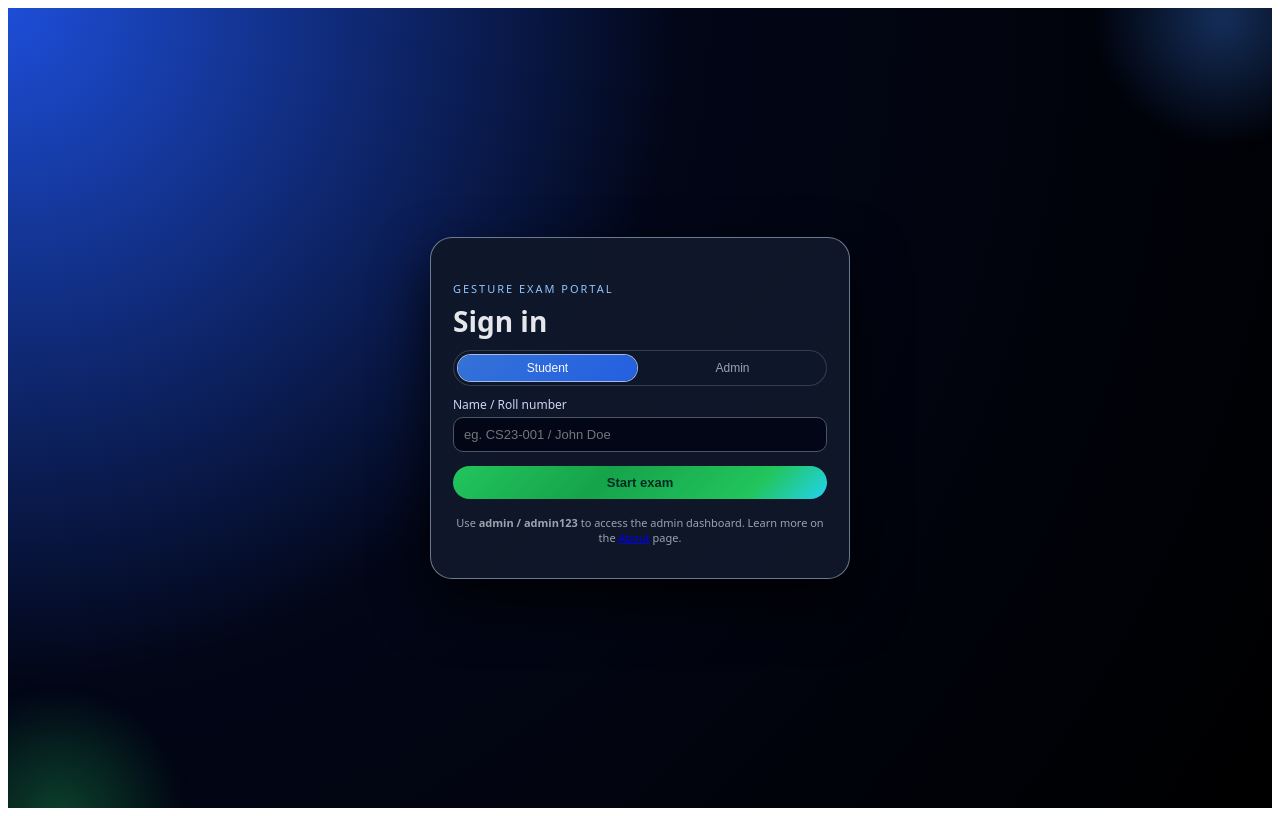
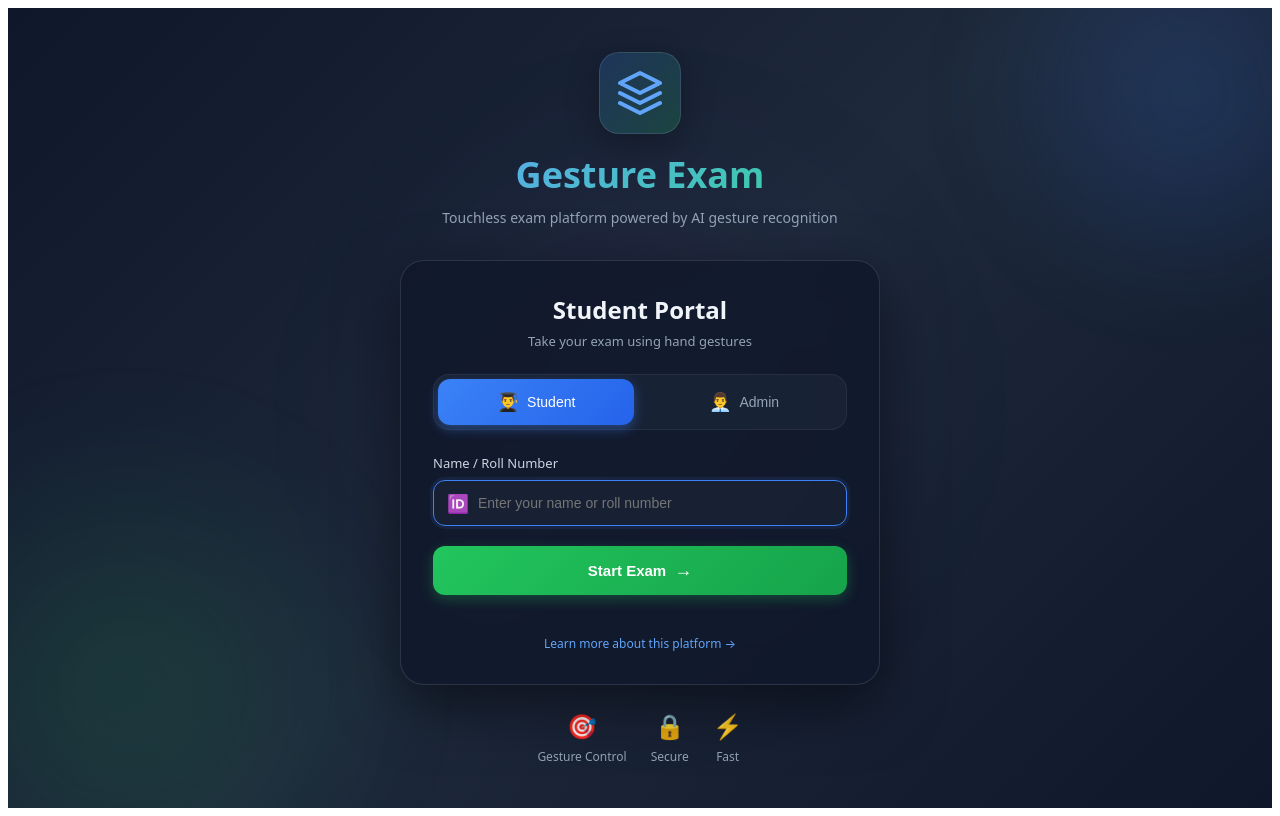
Before and after one commit to Anusha-Dhanyamraju/gesture-exam-portal, a React (Create React App) app in the folder frontend/: page / in a window 1280 px wide. Built offline with nearby package versions, Linux system fonts and the light colour scheme; no server answers.

Commit message:
Polished ui

```diff
--- a/frontend/src/pages/Login.jsx
+++ b/frontend/src/pages/Login.jsx
@@ -1,5 +1,5 @@
 import React, { useState } from "react";
-import { useNavigate } from "react-router-dom";
+import { useNavigate, Link } from "react-router-dom";
 import axios from "axios";
 import { API_BASE_URL } from "../config";
 
@@ -57,16 +57,63 @@ export default function Login() {
 
   return (
     <div style={styles.page}>
-      <div style={styles.glowOrbTop} />
-      <div style={styles.glowOrbBottom} />
+      {/* Animated background orbs */}
+      <div style={styles.glowOrb1} />
+      <div style={styles.glowOrb2} />
+      <div style={styles.glowOrb3} />
 
-      <div style={styles.shell}>
+      {/* Main container */}
+      <div style={styles.container}>
+        {/* Logo/Brand section */}
+        <div style={styles.brandSection}>
+          <div style={styles.logoCircle}>
+            <svg width="48" height="48" viewBox="0 0 24 24" fill="none" xmlns="http://www.w3.org/2000/svg">
+              <path
+                d="M12 2L2 7L12 12L22 7L12 2Z"
+                stroke="currentColor"
+                strokeWidth="2"
+                strokeLinecap="round"
+                strokeLinejoin="round"
+                fill="none"
+              />
+              <path
+                d="M2 17L12 22L22 17"
+                stroke="currentColor"
+                strokeWidth="2"
+                strokeLinecap="round"
+                strokeLinejoin="round"
+                fill="none"
+              />
+              <path
+                d="M2 12L12 17L22 12"
+                stroke="currentColor"
+                strokeWidth="2"
+                strokeLinecap="round"
+                strokeLinejoin="round"
+                fill="none"
+              />
+            </svg>
+          </div>
+          <h1 style={styles.brandTitle}>Gesture Exam</h1>
+          <p style={styles.brandSubtitle}>
+            Touchless exam platform powered by AI gesture recognition
+          </p>
+        </div>
+
+        {/* Login card */}
         <div style={styles.card}>
           <div style={styles.cardHeader}>
-            <p style={styles.eyebrow}>Gesture Exam Portal</p>
-            <h1 style={styles.heroTitle}>Sign in</h1>
+            <h2 style={styles.cardTitle}>
+              {role === "admin" ? "Admin Portal" : "Student Portal"}
+            </h2>
+            <p style={styles.cardSubtitle}>
+              {role === "admin"
+                ? "Manage questions and view results"
+                : "Take your exam using hand gestures"}
+            </p>
           </div>
 
+          {/* Role toggle */}
           <div style={styles.roleToggle}>
             <button
               type="button"
@@ -80,7 +127,8 @@ export default function Login() {
                 ...(role === "student" ? styles.roleButtonActive : {}),
               }}
             >
-                Student
+              <span style={styles.roleIcon}>👨‍🎓</span>
+              <span>Student</span>
             </button>
             <button
               type="button"
@@ -93,63 +141,109 @@ export default function Login() {
                 ...(role === "admin" ? styles.roleButtonActive : {}),
               }}
             >
-                Admin
+              <span style={styles.roleIcon}>👨‍💼</span>
+              <span>Admin</span>
             </button>
           </div>
 
+          {/* Form */}
           <form onSubmit={handleLogin} style={styles.form}>
+            <div style={styles.inputGroup}>
               <label style={styles.label}>
-              <span style={styles.labelText}>
-                {role === "admin" ? "Admin username" : "Name / Roll number"}
+                {role === "admin" ? "Username" : "Name / Roll Number"}
+              </label>
+              <div style={styles.inputWrapper}>
+                <span style={styles.inputIcon}>
+                  {role === "admin" ? "👤" : "🆔"}
                 </span>
                 <input
                   style={styles.input}
                   type="text"
                   placeholder={
-                  role === "admin" ? "eg. admin" : "eg. CS23-001 / John Doe"
+                    role === "admin" ? "Enter username" : "Enter your name or roll number"
                   }
                   value={id}
                   onChange={(e) => setId(e.target.value)}
+                  autoFocus
                 />
-            </label>
+              </div>
+            </div>
 
             {role === "admin" && (
-              <label style={styles.label}>
-                <span style={styles.labelText}>Password</span>
+              <div style={styles.inputGroup}>
+                <label style={styles.label}>Password</label>
+                <div style={styles.inputWrapper}>
+                  <span style={styles.inputIcon}>🔒</span>
                   <input
                     style={styles.input}
                     type="password"
-                  placeholder="Enter admin password"
+                    placeholder="Enter password"
                     value={password}
                     onChange={(e) => setPassword(e.target.value)}
                   />
-              </label>
+                </div>
+              </div>
             )}
 
-            {error && <p style={styles.error}>{error}</p>}
+            {error && (
+              <div style={styles.errorBox}>
+                <span style={styles.errorIcon}>⚠️</span>
+                <span style={styles.errorText}>{error}</span>
+              </div>
+            )}
 
             <button
               type="submit"
               style={{
-                ...styles.button,
-                opacity: loading ? 0.8 : 1,
+                ...styles.submitButton,
+                ...(loading ? styles.submitButtonLoading : {}),
               }}
               disabled={loading}
             >
-              {loading
-                ? role === "admin"
-                  ? "Signing in…"
-                  : "Joining exam…"
-                : role === "admin"
-                ? "Sign in as admin"
-                : "Start exam"}
+              {loading ? (
+                <>
+                  <span style={styles.spinner}></span>
+                  <span>
+                    {role === "admin" ? "Signing in..." : "Joining exam..."}
+                  </span>
+                </>
+              ) : (
+                <>
+                  <span>{role === "admin" ? "Sign In" : "Start Exam"}</span>
+                  <span style={styles.buttonArrow}>→</span>
+                </>
+              )}
             </button>
 
+            <div style={styles.footer}>
               <p style={styles.helperText}>
-              Use <strong>admin / admin123</strong> to access the admin
-              dashboard. Learn more on the <a href="/about">About</a> page.
+                {role === "admin" && (
+                  <>
+                    Demo: <strong>admin</strong> / <strong>admin123</strong>
+                  </>
+                )}
               </p>
+              <Link to="/about" style={styles.aboutLink}>
+                Learn more about this platform →
+              </Link>
+            </div>
           </form>
+        </div>
+
+        {/* Features preview */}
+        <div style={styles.features}>
+          <div style={styles.feature}>
+            <span style={styles.featureIcon}>🎯</span>
+            <span style={styles.featureText}>Gesture Control</span>
+          </div>
+          <div style={styles.feature}>
+            <span style={styles.featureIcon}>🔒</span>
+            <span style={styles.featureText}>Secure</span>
+          </div>
+          <div style={styles.feature}>
+            <span style={styles.featureIcon}>⚡</span>
+            <span style={styles.featureText}>Fast</span>
+          </div>
         </div>
       </div>
     </div>
@@ -159,183 +253,307 @@ export default function Login() {
 const styles = {
   page: {
     minHeight: "100vh",
-    margin: 0,
     background:
-      "radial-gradient(circle at top left, #1d4ed8 0, #020617 45%, #000 100%)",
-    color: "#e5e7eb",
+      "linear-gradient(135deg, #0f172a 0%, #1e293b 50%, #0f172a 100%)",
+    color: "#f1f5f9",
     fontFamily:
-      "system-ui, -apple-system, BlinkMacSystemFont, 'Segoe UI', sans-serif",
+      "system-ui, -apple-system, BlinkMacSystemFont, 'Segoe UI', 'Roboto', sans-serif",
     display: "flex",
     alignItems: "center",
     justifyContent: "center",
-    padding: "24px",
+    padding: "20px",
     boxSizing: "border-box",
     position: "relative",
     overflow: "hidden",
   },
-  glowOrbTop: {
+  glowOrb1: {
     position: "absolute",
-    top: "-120px",
-    right: "-80px",
-    width: "260px",
-    height: "260px",
+    top: "-100px",
+    right: "-100px",
+    width: "400px",
+    height: "400px",
+    background: "radial-gradient(circle, rgba(59,130,246,0.2), transparent 70%)",
+    filter: "blur(40px)",
+    pointerEvents: "none",
+    animation: "float 8s ease-in-out infinite",
+  },
+  glowOrb2: {
+    position: "absolute",
+    bottom: "-150px",
+    left: "-150px",
+    width: "500px",
+    height: "500px",
+    background: "radial-gradient(circle, rgba(34,197,94,0.15), transparent 70%)",
+    filter: "blur(50px)",
+    pointerEvents: "none",
+    animation: "float 10s ease-in-out infinite reverse",
+  },
+  glowOrb3: {
+    position: "absolute",
+    top: "50%",
+    left: "50%",
+    transform: "translate(-50%, -50%)",
+    width: "600px",
+    height: "600px",
+    background: "radial-gradient(circle, rgba(139,92,246,0.1), transparent 70%)",
+    filter: "blur(60px)",
+    pointerEvents: "none",
+    animation: "pulse 12s ease-in-out infinite",
+  },
+  container: {
+    position: "relative",
+    zIndex: 1,
+    width: "100%",
+    maxWidth: "480px",
+    display: "flex",
+    flexDirection: "column",
+    gap: "24px",
+  },
+  brandSection: {
+    textAlign: "center",
+    marginBottom: "8px",
+  },
+  logoCircle: {
+    width: "80px",
+    height: "80px",
+    margin: "0 auto 16px",
+    borderRadius: "20px",
     background:
-      "radial-gradient(circle, rgba(59,130,246,0.35), transparent 70%)",
-    filter: "blur(6px)",
-    pointerEvents: "none",
+      "linear-gradient(135deg, rgba(59,130,246,0.2), rgba(34,197,94,0.2))",
+    display: "flex",
+    alignItems: "center",
+    justifyContent: "center",
+    color: "#60a5fa",
+    border: "1px solid rgba(148,163,184,0.2)",
+    boxShadow: "0 8px 32px rgba(0,0,0,0.3)",
   },
-  glowOrbBottom: {
-    position: "absolute",
-    bottom: "-140px",
-    left: "-80px",
-    width: "260px",
-    height: "260px",
-    background:
-      "radial-gradient(circle, rgba(34,197,94,0.32), transparent 70%)",
-    filter: "blur(8px)",
-    pointerEvents: "none",
+  brandTitle: {
+    fontSize: "36px",
+    fontWeight: 800,
+    margin: "0 0 8px 0",
+    background: "linear-gradient(135deg, #60a5fa, #34d399)",
+    WebkitBackgroundClip: "text",
+    WebkitTextFillColor: "transparent",
+    backgroundClip: "text",
   },
-  shell: {
-    position: "relative",
-    width: "100%",
-    maxWidth: "420px",
-    borderRadius: "22px",
-    padding: "22px 20px 20px",
-    background:
-      "linear-gradient(135deg, rgba(15,23,42,0.98), rgba(15,23,42,0.95))",
-    border: "1px solid rgba(148,163,184,0.7)",
-    boxShadow: "0 24px 55px rgba(0,0,0,0.75)",
-    boxSizing: "border-box",
-  },
-  eyebrow: {
-    fontSize: "11px",
-    letterSpacing: "0.18em",
-    textTransform: "uppercase",
-    color: "#93c5fd",
-    marginBottom: "6px",
-  },
-  heroTitle: {
-    fontSize: "28px",
-    fontWeight: 800,
+  brandSubtitle: {
+    fontSize: "14px",
+    color: "#94a3b8",
     margin: 0,
-  },
-  heroAccent: {
-    color: "#22c55e",
-  },
-  heroSubtitle: {
-    fontSize: "13px",
-    color: "#cbd5f5",
-    marginTop: "8px",
-    maxWidth: "420px",
-    lineHeight: 1.6,
-  },
-  chipRow: {
-    display: "flex",
-    flexWrap: "wrap",
-    gap: "6px",
-    marginTop: "14px",
-  },
-  chip: {
-    fontSize: "11px",
-    padding: "5px 9px",
-    borderRadius: "999px",
-    backgroundColor: "rgba(15,23,42,0.9)",
-    border: "1px solid rgba(148,163,184,0.6)",
+    lineHeight: 1.5,
   },
   card: {
-    width: "100%",
-    borderRadius: "16px",
-    padding: "10px 2px 2px",
+    background: "rgba(15,23,42,0.8)",
+    backdropFilter: "blur(20px)",
+    borderRadius: "24px",
+    padding: "32px",
+    border: "1px solid rgba(148,163,184,0.2)",
+    boxShadow: "0 20px 60px rgba(0,0,0,0.5)",
     boxSizing: "border-box",
   },
   cardHeader: {
-    marginBottom: "10px",
+    textAlign: "center",
+    marginBottom: "24px",
   },
   cardTitle: {
-    fontSize: "18px",
-    margin: 0,
+    fontSize: "24px",
     fontWeight: 700,
+    margin: "0 0 6px 0",
+    color: "#f1f5f9",
   },
   cardSubtitle: {
-    fontSize: "12px",
-    color: "#9ca3af",
-    marginTop: "4px",
+    fontSize: "13px",
+    color: "#94a3b8",
+    margin: 0,
   },
   roleToggle: {
     display: "grid",
     gridTemplateColumns: "1fr 1fr",
-    gap: "6px",
+    gap: "12px",
+    marginBottom: "24px",
     padding: "4px",
-    borderRadius: "999px",
-    backgroundColor: "rgba(15,23,42,0.95)",
-    border: "1px solid rgba(55,65,81,0.9)",
-    marginBottom: "10px",
+    borderRadius: "16px",
+    background: "rgba(30,41,59,0.6)",
+    border: "1px solid rgba(148,163,184,0.1)",
   },
   roleButton: {
-    borderRadius: "999px",
+    display: "flex",
+    alignItems: "center",
+    justifyContent: "center",
+    gap: "8px",
+    padding: "12px 16px",
+    borderRadius: "12px",
     border: "none",
-    padding: "6px 0",
-    fontSize: "12px",
+    background: "transparent",
+    color: "#94a3b8",
+    fontSize: "14px",
     fontWeight: 500,
-    background: "transparent",
-    color: "#9ca3af",
     cursor: "pointer",
-    transition: "all 0.12s ease",
+    transition: "all 0.2s ease",
   },
   roleButtonActive: {
-    background:
-      "linear-gradient(135deg, rgba(59,130,246,0.85), rgba(37,99,235,0.95))",
-    color: "#f9fafb",
-    boxShadow: "0 0 0 1px rgba(191,219,254,0.85)",
+    background: "linear-gradient(135deg, #3b82f6, #2563eb)",
+    color: "#ffffff",
+    boxShadow: "0 4px 12px rgba(59,130,246,0.4)",
+  },
+  roleIcon: {
+    fontSize: "18px",
   },
   form: {
-    marginTop: "4px",
+    display: "flex",
+    flexDirection: "column",
+    gap: "20px",
+  },
+  inputGroup: {
     display: "flex",
     flexDirection: "column",
     gap: "8px",
   },
   label: {
+    fontSize: "13px",
+    fontWeight: 500,
+    color: "#cbd5e1",
+  },
+  inputWrapper: {
+    position: "relative",
     display: "flex",
-    flexDirection: "column",
-    gap: "4px",
-    textAlign: "left",
+    alignItems: "center",
   },
-  labelText: {
-    fontSize: "12px",
-    color: "#cbd5f5",
+  inputIcon: {
+    position: "absolute",
+    left: "14px",
+    fontSize: "18px",
+    zIndex: 1,
   },
   input: {
     width: "100%",
-    padding: "9px 10px",
-    borderRadius: "10px",
-    border: "1px solid #4b5563",
-    backgroundColor: "#020617",
-    color: "#e5e7eb",
+    padding: "14px 14px 14px 44px",
+    borderRadius: "12px",
+    border: "1px solid rgba(148,163,184,0.2)",
+    background: "rgba(30,41,59,0.5)",
+    color: "#f1f5f9",
+    fontSize: "14px",
+    boxSizing: "border-box",
+    transition: "all 0.2s ease",
+    outline: "none",
+  },
+  inputFocus: {
+    borderColor: "#3b82f6",
+    boxShadow: "0 0 0 3px rgba(59,130,246,0.1)",
+  },
+  errorBox: {
+    display: "flex",
+    alignItems: "center",
+    gap: "8px",
+    padding: "12px 16px",
+    borderRadius: "12px",
+    background: "rgba(239,68,68,0.1)",
+    border: "1px solid rgba(239,68,68,0.3)",
+  },
+  errorIcon: {
+    fontSize: "18px",
+  },
+  errorText: {
     fontSize: "13px",
-    boxSizing: "border-box",
+    color: "#fca5a5",
   },
-  button: {
-    marginTop: "6px",
+  submitButton: {
+    display: "flex",
+    alignItems: "center",
+    justifyContent: "center",
+    gap: "8px",
     width: "100%",
-    padding: "9px 10px",
-    borderRadius: "999px",
+    padding: "14px 20px",
+    borderRadius: "12px",
     border: "none",
-    background:
-      "linear-gradient(135deg, #22c55e, #16a34a, #22c55e 80%, #22d3ee)",
-    color: "#022c22",
-    fontWeight: 700,
-    fontSize: "13px",
+    background: "linear-gradient(135deg, #22c55e, #16a34a)",
+    color: "#ffffff",
+    fontSize: "15px",
+    fontWeight: 600,
     cursor: "pointer",
+    transition: "all 0.2s ease",
+    boxShadow: "0 4px 14px rgba(34,197,94,0.3)",
   },
-  error: {
-    fontSize: "12px",
-    color: "#fecaca",
-    marginTop: "2px",
+  submitButtonLoading: {
+    opacity: 0.8,
+    cursor: "not-allowed",
+  },
+  spinner: {
+    width: "16px",
+    height: "16px",
+    border: "2px solid rgba(255,255,255,0.3)",
+    borderTopColor: "#ffffff",
+    borderRadius: "50%",
+    animation: "spin 0.8s linear infinite",
+  },
+  buttonArrow: {
+    fontSize: "18px",
+    transition: "transform 0.2s ease",
+  },
+  footer: {
+    display: "flex",
+    flexDirection: "column",
+    gap: "12px",
+    marginTop: "8px",
   },
   helperText: {
-    marginTop: "8px",
-    fontSize: "11px",
-    color: "#9ca3af",
+    fontSize: "12px",
+    color: "#94a3b8",
     textAlign: "center",
+    margin: 0,
+  },
+  aboutLink: {
+    fontSize: "12px",
+    color: "#60a5fa",
+    textDecoration: "none",
+    textAlign: "center",
+    transition: "color 0.2s ease",
+  },
+  features: {
+    display: "flex",
+    justifyContent: "center",
+    gap: "24px",
+    flexWrap: "wrap",
+  },
+  feature: {
+    display: "flex",
+    flexDirection: "column",
+    alignItems: "center",
+    gap: "6px",
+  },
+  featureIcon: {
+    fontSize: "24px",
+  },
+  featureText: {
+    fontSize: "12px",
+    color: "#94a3b8",
   },
 };
+
+// Add CSS animations
+const styleSheet = document.createElement("style");
+styleSheet.textContent = `
+  @keyframes float {
+    0%, 100% { transform: translate(0, 0) scale(1); }
+    50% { transform: translate(20px, -20px) scale(1.1); }
+  }
+  @keyframes pulse {
+    0%, 100% { opacity: 0.3; transform: translate(-50%, -50%) scale(1); }
+    50% { opacity: 0.6; transform: translate(-50%, -50%) scale(1.2); }
+  }
+  @keyframes spin {
+    to { transform: rotate(360deg); }
+  }
+  input:focus {
+    border-color: #3b82f6 !important;
+    box-shadow: 0 0 0 3px rgba(59,130,246,0.1) !important;
+  }
+  a:hover {
+    color: #93c5fd !important;
+  }
+  button:hover:not(:disabled) {
+    transform: translateY(-1px);
+    box-shadow: 0 6px 20px rgba(34,197,94,0.4) !important;
+  }
+`;
+document.head.appendChild(styleSheet);
```
Lines whose indentation alone changed are shown as unchanged.
